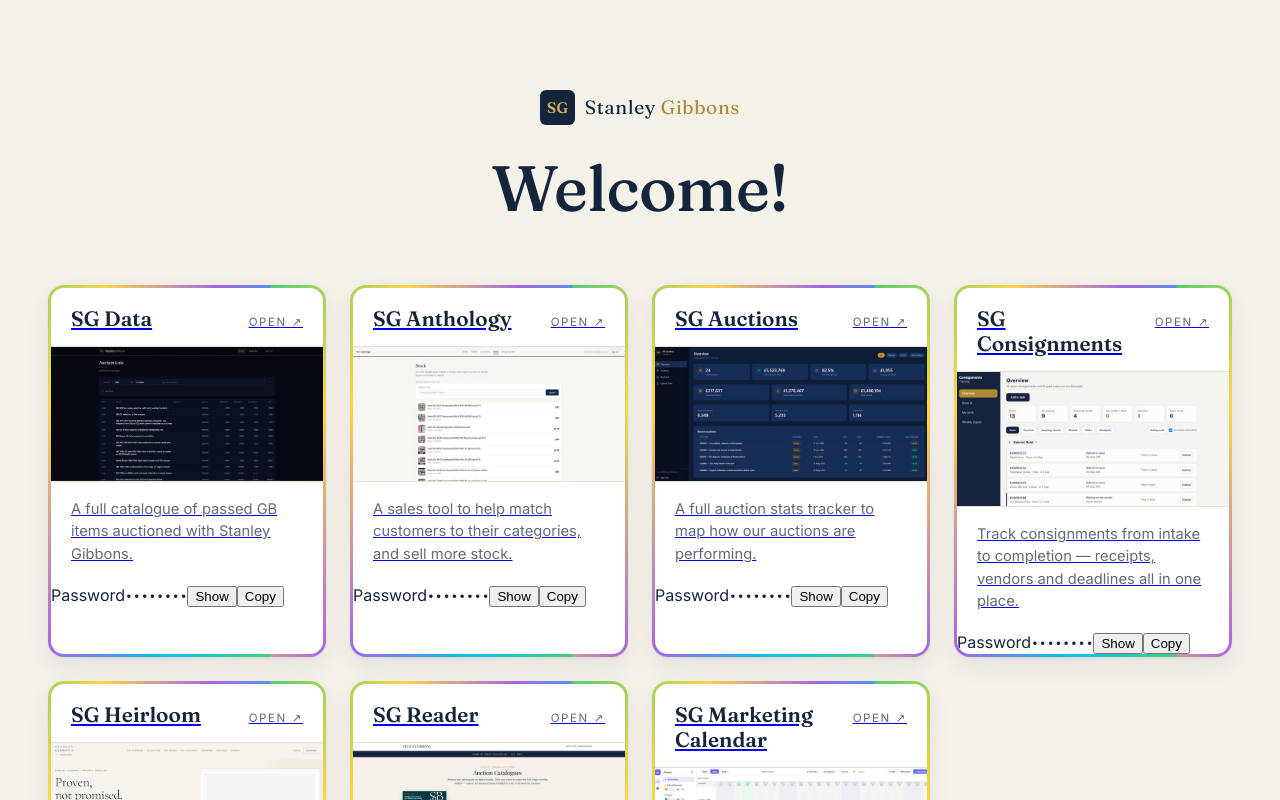
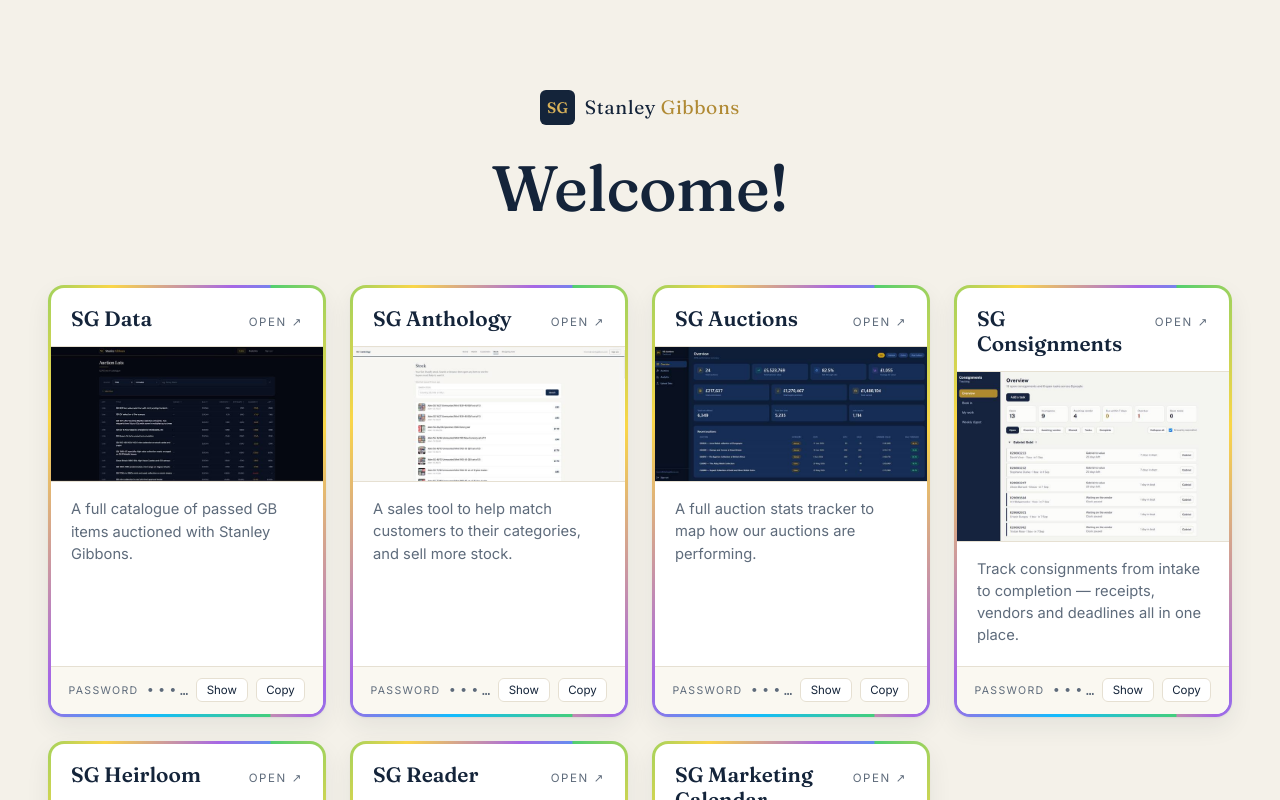
Before and after one commit to SGdatawizard/sgprivdash, a Next.js app: page / in a window 1280 px wide. Shown: the top 800 px of the page. Built offline with nearby package versions, Linux system fonts and the light colour scheme.

Commit message:
Update globals.css

```diff
--- a/app/globals.css
+++ b/app/globals.css
@@ -140,7 +140,7 @@
 }
 
 .card:hover::before,
-.card:focus-visible::before {
+.card:focus-within::before {
   animation-play-state: running;
   transition-duration: 0.75s;
   translate: 0% 0%;
@@ -153,13 +153,21 @@
 }
 
 .card:hover,
-.card:focus-visible {
+.card:focus-within {
   transform: translateY(-5px);
   box-shadow: 0 2px 4px rgba(var(--shadow), 0.08),
     0 18px 34px rgba(var(--shadow), 0.12);
 }
 
-.card:focus-visible {
+.card-link {
+  display: flex;
+  flex-direction: column;
+  flex: 1 1 auto;
+  text-decoration: none;
+  color: inherit;
+}
+
+.card-link:focus-visible {
   outline: 3px solid var(--gold);
   outline-offset: 3px;
 }
@@ -201,7 +209,7 @@
 }
 
 .card:hover .open,
-.card:focus-visible .open {
+.card:focus-within .open {
   color: var(--gold-deep);
   transform: translateX(2px);
 }
@@ -244,3 +252,62 @@
     animation: none;
   }
 }
+
+/* ---------- Password reveal ---------- */
+.pw {
+  display: flex;
+  align-items: center;
+  gap: 0.5rem;
+  padding: 0.7rem 1.1rem;
+  border-top: 1px solid var(--line);
+  background: #faf8f1;
+}
+
+.pw-label {
+  font-size: 0.66rem;
+  letter-spacing: 0.12em;
+  text-transform: uppercase;
+  color: var(--ink-mute);
+  flex: 0 0 auto;
+}
+
+.pw-value {
+  font-family: ui-monospace, SFMono-Regular, Menlo, Consolas, monospace;
+  font-size: 0.85rem;
+  color: var(--ink);
+  letter-spacing: 0.04em;
+  flex: 1 1 auto;
+  min-width: 0;
+  overflow: hidden;
+  text-overflow: ellipsis;
+  white-space: nowrap;
+}
+
+.pw-value.masked {
+  letter-spacing: 0.22em;
+  color: var(--ink-mute);
+}
+
+.pw-btn {
+  flex: 0 0 auto;
+  border: 1px solid var(--line);
+  background: #ffffff;
+  color: var(--ink);
+  font: inherit;
+  font-size: 0.72rem;
+  padding: 0.25rem 0.6rem;
+  border-radius: 6px;
+  cursor: pointer;
+  transition: background-color 0.2s ease, border-color 0.2s ease,
+    color 0.2s ease;
+}
+
+.pw-btn:hover {
+  border-color: var(--gold);
+  color: var(--gold-deep);
+}
+
+.pw-btn:focus-visible {
+  outline: 2px solid var(--gold);
+  outline-offset: 2px;
+}
```
